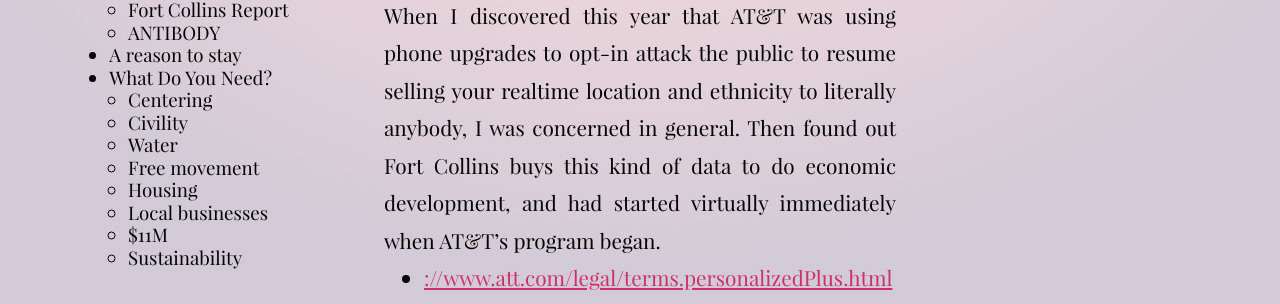
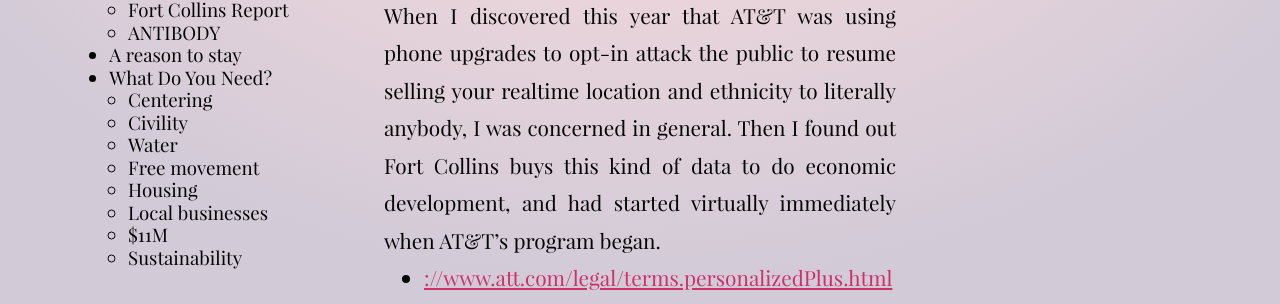
Before and after one commit to tiliv/antibody, a Jekyll site: the page built from docs/journal/autumn-ryan-Resilience-in-Fort-Collins/index.md, in a window 1280 px wide and 900 px high, scrolled down 5359 px. Shown: the part 259-563 px from the top of the window. Built offline with Jekyll 4.4.1, drawn with Linux system fonts in a browser that asks for light colours.

Commit message:
Fix missing word

```diff
--- a/docs/journal/autumn-ryan-Resilience-in-Fort-Collins/index.md
+++ b/docs/journal/autumn-ryan-Resilience-in-Fort-Collins/index.md
@@ -113,7 +113,7 @@
 
 As a resident of Loveland, I attend my own City Councils and hear them cite Fort Collins in discussion. I've had much more beer in Fort Collins than my town, so it made sense to me why we had this mixing. In NoCo, you find yourself in Timnath for the Beerwerks. We go to Longmont, and west just over our mountains. We are connected, surely.
 
-When I discovered this year that AT&T was using phone upgrades to opt-in attack the public to resume selling your realtime location and ethnicity to literally anybody, I was concerned in general. Then found out Fort Collins buys this kind of data to do economic development, and had started virtually immediately when AT&T's program began.
+When I discovered this year that AT&T was using phone upgrades to opt-in attack the public to resume selling your realtime location and ethnicity to literally anybody, I was concerned in general. Then I found out Fort Collins buys this kind of data to do economic development, and had started virtually immediately when AT&T's program began.
 
 - [://www.att.com/legal/terms.personalizedPlus.html](https://www.att.com/legal/terms.personalizedPlus.html){: rel="nofollow noopener"}
 - [://antibody/journal/autumn-ryan-Personalized-Plus/](https://antibody.discoverywritten.com/journal/autumn-ryan-Personalized-Plus/)
```
